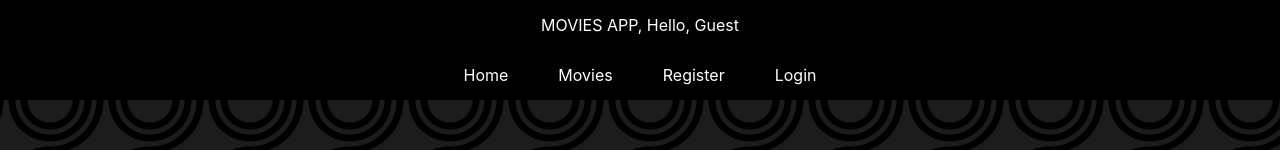
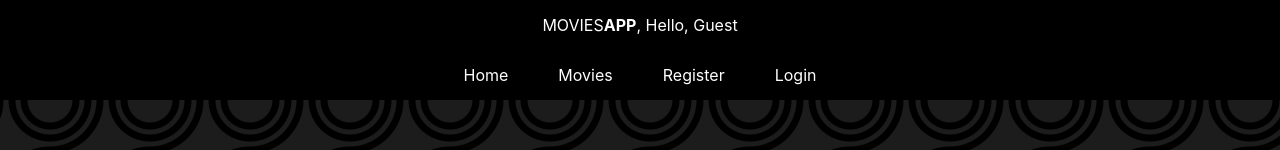
Before and after one commit to GVAlexandrov/movies, a React (Create React App) app: page / in a window 1280 px wide. Shown: the top 150 px of the page. Built offline with nearby package versions, Linux system fonts and the light colour scheme; no server answers.

Commit message:
UPDATE Header.js

```diff
--- a/src/Components/Header/Header.js
+++ b/src/Components/Header/Header.js
@@ -4,7 +4,7 @@ import Navigation from '../Navigation/Navigation';
 const Header = ({ userEmail, setUserEmail }) => {
     return (
         <>
-            <header className='header'>MOVIES APP, Hello, {
+            <header className='header'>MOVIES<strong>APP</strong>, Hello, {
                 userEmail !== null
                     ? localStorage.getItem('email')
                     : 'Guest'
```
